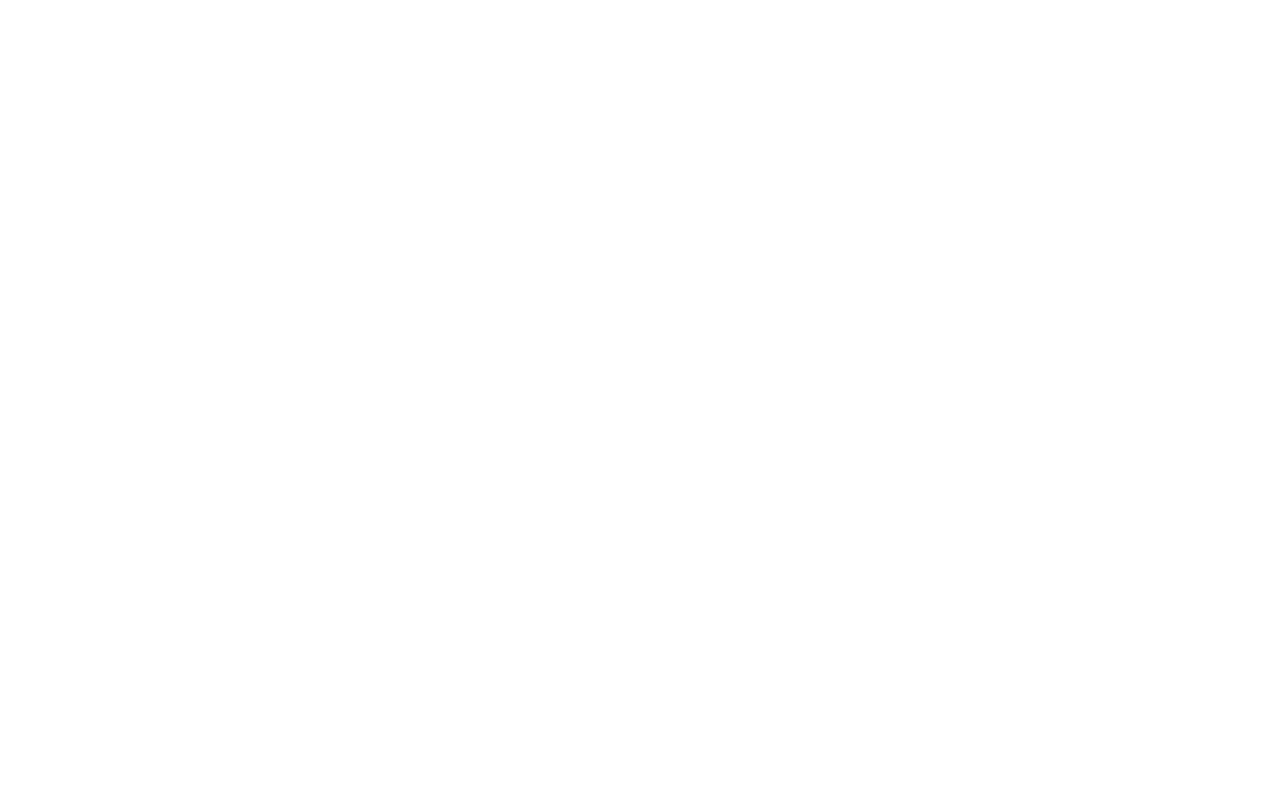
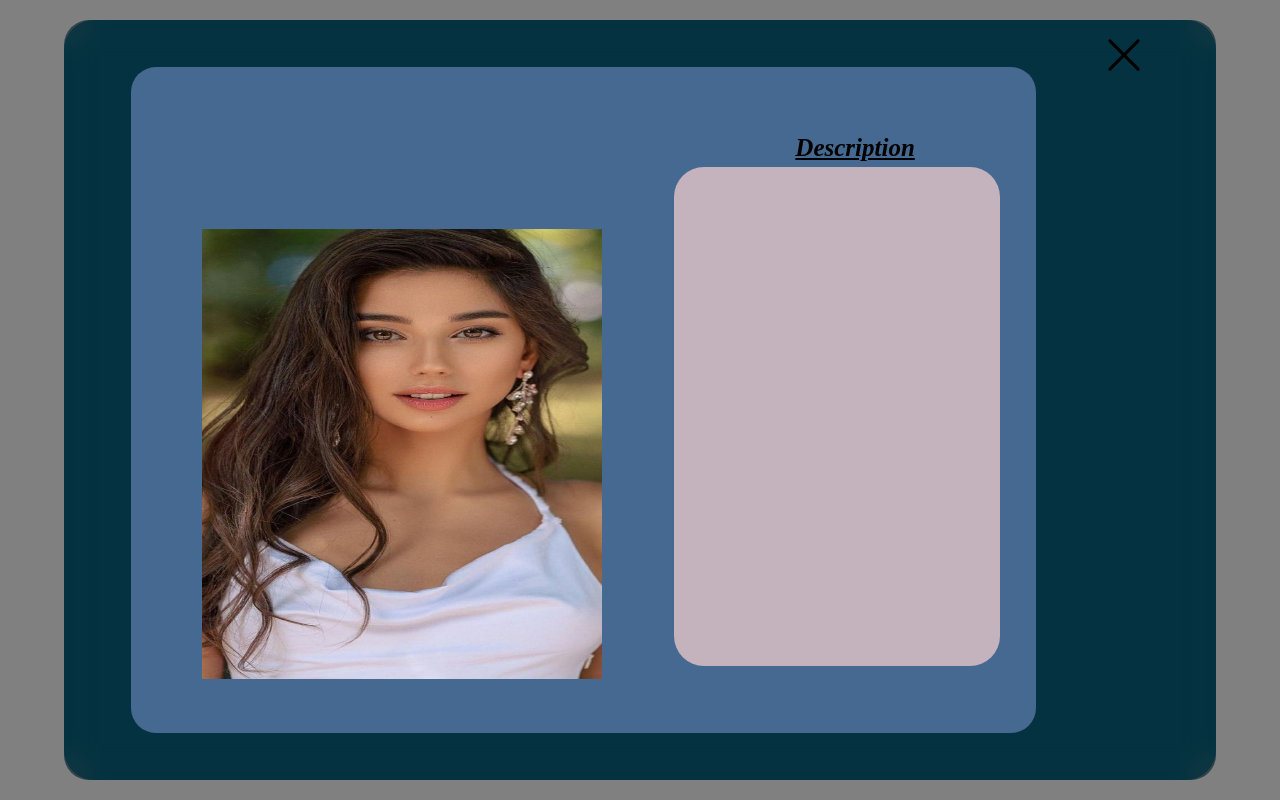
Before and after one commit to OrensObenas/galleryApp, a React (Vite) app: page /displayInformation in a window 1280 px wide. Before the commit this address had no page. Built offline with nearby package versions, Linux system fonts and the light colour scheme.

Commit message:
Image page is ok

```diff
--- a/src/App.jsx
+++ b/src/App.jsx
@@ -1,7 +1,6 @@
 ;import React, { useState } from "react"
 import ImagePage from "./pages/ImagePage/ImagePage"
 import DisplayInfoPage from "./pages/DisplayInfoPage/DisplayInfoPage"
-import DisplayInfo from "./components/DIsplayInfo/DisplayInfo"
 import CategoryPage from './pages/CategoryPage/CategoryPage'
 import { BrowserRouter as Router, Route, Routes } from 'react-router-dom';
 import './style.css'
@@ -38,157 +37,157 @@
     {
       title : 'La sensualliter',
       description : "Une femme sensuelle est élégante, charismatique, et émane une aura de confiance et de mystère. Son allure et son comportement captivent, éveillant les sens et suscitant l'admiration.",
-      ref : {user7},
+      image : {user7},
       category : 'women'
     },
     {
       title : 'Regard provocateur',
       description : "Une femme au regard provocateur possède des yeux perçants, pleins d'audace et de défi. Son regard intense capte l'attention, exprimant à la fois séduction et assurance.",
-      ref : {user6},
+      image : {user6},
       category : 'women'
     },
     {
       title : 'Beauté Indienne',
       description : "Une femme avec une beauté indienne a des traits délicats, des cheveux noirs brillants, une peau dorée, des yeux expressifs, souvent ornés de bijoux traditionnels et vêtue de tenues colorées et élégantes.",
-      ref : {user5},
+      image : {user5},
       category : 'women'
     },
     {
       title : 'La femme a la rose',
       description : "Une femme tenant des roses rouges avec un béret rouge incarne l'élégance et le romantisme, avec une touche artistique. Son style chic et son accessoire vibrant évoquent la passion et le charme.",
-      ref : {user4},
+      image : {user4},
       category : 'women'
     },
     {
       title : 'Femme de la nature',
       description : "Une femme de la nature est harmonieuse, connectée à la terre, avec une allure simple et sereine. Elle préfère les vêtements naturels, aime les plantes, et vit en symbiose avec son environnement.",
-      ref : {user3},
+      image : {user3},
       category : 'women'
     },
     {
       title : 'Harmonie avec la prairie',
-      description : "Une femme en harmonie avec la prairie est sereine, respire la liberté et la paix. Sa présence calme et naturelle reflète la beauté des fleurs et l'immensité des champs verts.",
-      ref : {user2},
+      description : "Une femme en harmonie avec la prairie est sereine, respire la liberté et la paix. Sa présence calme et naturelle imagelète la beauté des fleurs et l'immensité des champs verts.",
+      image : {user2},
       category : 'women'
     },
     {
       title : 'Femme aventuriere',
       description : "Une femme aventurière est audacieuse, curieuse et passionnée par l'exploration. Elle aime découvrir de nouveaux horizons, relever des défis et vivre des expériences excitantes en pleine nature.",
-      ref : {user1},
+      image : {user1},
       category : 'women'
     },
     {
       title : 'Miss monde',
       description : "Une Miss Monde incarne la beauté, la grâce et l'intelligence. Elle est charismatique, engagée dans des causes humanitaires, et représente une diversité culturelle avec élégance et compassion.",
-      ref : {user},
+      image : {user},
       category : 'women'
     },
     {
       title : 'Lamborghini Aventador',
       description : "La Lamborghini Aventador est une supercar emblématique, connue pour son design agressif et ses performances stupéfiantes. Dotée d'un moteur V12 puissant, elle allie luxe, technologie avancée et une allure futuriste qui attire tous les regards.",
-      ref : {car6},
+      image : {car6},
       category : 'car'
     },
     {
       title : 'Lamborghini Huracán',
       description : "La Lamborghini Huracán est une supercar impressionnante, célèbre pour son style saisissant et ses performances exceptionnelles. Équipée d'un moteur V10, elle offre une conduite exaltante avec une accélération rapide et une maniabilité précise, tout en incarnant l'essence de la sportivité italienne.",
-      ref : {car5},
+      image : {car5},
       category : 'car'
     },
     {
       title : 'Lamborghini Urus',
       description : "La Lamborghini Urus est un SUV de luxe et de performance, mariant l'élégance italienne à la robustesse d'un véhicule tout-terrain. Propulsée par un moteur V8 biturbo, elle offre une conduite sportive et confortable, avec un design audacieux et des finitions haut de gamme.",
-      ref : {car4},
+      image : {car4},
       category : 'car'
     },
     {
       title : 'Lamborghini Sian',
       description : "La Lamborghini Sian est une hypercar hybride révolutionnaire, combinant un moteur V12 traditionnel avec une technologie hybride légère. Son design futuriste et ses performances extrêmes en font un symbole de l'innovation automobile et du luxe exclusif.",
-      ref : {car3},
+      image : {car3},
       category : 'car'
     },
     {
       title : 'Lamborghini Centenario',
       description : "La Lamborghini Centenario est une hypercar rare et exclusive, créée pour célébrer le centenaire du fondateur de Lamborghini, Ferruccio Lamborghini. Propulsée par un moteur V12 puissant, elle se distingue par son design aérodynamique et ses matériaux légers, représentant l'apogée de l'ingénierie et du style italien.",
-      ref : {car2},
+      image : {car2},
       category : 'car'
     },
     {
       title : 'Lamborghini Veneno',
       description : "La Lamborghini Veneno est une supercar rare et futuriste, inspirée des avions de chasse. Avec son moteur V12 de 6,5 litres, elle allie performances extrêmes et design agressif, en faisant un objet de désir pour les collectionneurs passionnés.",
-      ref : {car1},
+      image : {car1},
       category : 'car'
     },
     {
       title : 'Rose',
       description : "Les roses sont des fleurs emblématiques, appréciées pour leur beauté et leur parfum envoûtant. Disponibles dans une variété de couleurs, elles symbolisent l'amour et la passion. Leurs pétales délicats et leur forme classique en font des choix populaires pour la décoration et les cadeaux.",
-      ref : {floor1},
+      image : {floor1},
       category : 'floor'
     },
     {
       title : 'Orchidées',
       description : "Les orchidées sont des fleurs exotiques renommées pour leur élégance et leur diversité de formes et de couleurs. Leurs pétales délicats et leur longue durée de vie en font des symboles de beauté et de luxe, parfaites pour ajouter une touche raffinée à toute décoration.",
-      ref : {floor2},
+      image : {floor2},
       category : 'floor'
     },
     {
       title : 'Tulipes',
       description : "Les tulipes sont des fleurs élégantes et vibrantes, connues pour leurs pétales lisses et leur forme distinctive en coupe. Disponibles dans une large palette de couleurs, elles évoquent le printemps et symbolisent souvent le renouveau et l'amour parfait.",
-      ref : {floor3},
+      image : {floor3},
       category : 'floor'
     },
     {
       title : 'Lys',
       description : "Le lys est une fleur majestueuse caractérisée par ses pétales délicats et son parfum enivrant. Sa forme élégante et ses couleurs vives en font un symbole de pureté et de sophistication, souvent utilisé dans les arrangements floraux pour ajouter une touche d'élégance et de grâce.",
-      ref : {floor4},
+      image : {floor4},
       category : 'floor'
     },
     {
       title : 'Œillets',
       description : "Les œillets sont des fleurs charmantes reconnaissables par leurs pétales dentelés et leur parfum doux. Disponibles dans une variété de couleurs, ils symbolisent souvent l'amour et l'admiration. Leur durabilité en vase en fait un choix populaire pour les bouquets et les décorations florales.",
-      ref : {floor5},
+      image : {floor5},
       category : 'floor'
     },
     {
       title : 'Gerberas',
       description : "Les géraniums sont des fleurs lumineuses et joyeuses, reconnaissables par leurs grandes têtes florales et leurs couleurs vives comme le rouge, le rose, le jaune et l'orange. Leurs pétales rayonnants et leur longue durée de vie en vase en font des choix populaires pour égayer n'importe quel arrangement floral.",
-      ref : {floor6},
+      image : {floor6},
       category : 'floor'
     },
     {
       title : 'Vintage',
       description : "La décoration vintage évoque les styles rétro des décennies passées, avec des meubles et des accessoires anciens ou rétro. Elle utilise des motifs et des couleurs nostalgiques pour créer une ambiance nostalgique et pleine de charme.",
-      ref : {deco1},
+      image : {deco1},
       category : 'other'
     },
     {
       title : 'Scandinave',
       description : "La décoration scandinave se caractérise par son minimalisme fonctionnel, ses couleurs claires comme le blanc et le gris, ainsi que l'utilisation de bois naturel. Elle crée une atmosphère chaleureuse et harmonieuse avec des touches de design nordique.",
-      ref : {deco2},
+      image : {deco2},
       category : 'other'
     },
     {
       title : 'Industriel',
       description : "La décoration industrielle s'inspire des anciens entrepôts et usines, avec des matériaux comme le métal, le béton et le bois brut. Elle privilégie les espaces ouverts, les structures apparentes et les finitions robustes pour un style urbain et authentique.",
-      ref : {deco3},
+      image : {deco3},
       category : 'other'
     },
     {
       title : 'Minimaliste',
       description : "La décoration minimaliste se distingue par son design épuré et fonctionnel, avec des espaces dégagés, des couleurs neutres et peu d'objets décoratifs. Elle favorise la simplicité et la clarté pour créer une ambiance calme et harmonieuse.",
-      ref : {deco4},
+      image : {deco4},
       category : 'other'
     },
     {
       title : 'Rustique',
       description : "La décoration rustique célèbre le charme et l'authenticité des intérieurs campagnards. Elle met en avant des matériaux naturels comme le bois vieilli, la pierre et le métal patiné. Les meubles sont souvent robustes et artisanaux.",
-      ref : {deco5},
+      image : {deco5},
       category : 'other'
     },
     {
       title : 'Moderne',
       description : "La décoration moderne se caractérise par des lignes épurées, des espaces ouverts et une palette de couleurs neutres ou vives. Elle privilégie les matériaux comme le métal, le verre et le béton . ",
-      ref : {deco6},
+      image : {deco6},
       category : 'other'
     }
   ]
@@ -201,6 +200,7 @@
             <Routes>
               <Route path="/" element={<CategoryPage setFormCallback={setFormCallback} formCallback={formCallback} contenu={contenu} />} />
               <Route path="/displayImage" element={<ImagePage formCallback={formCallback} />} />
+              <Route path="/displayInformation" element={<DisplayInfoPage />} />
             </Routes>
           </Router>
     </>
--- a/src/components/DIsplayInfo/DisplayInfo.jsx
+++ b/src/components/DIsplayInfo/DisplayInfo.jsx
@@ -2,6 +2,7 @@
 import User from '../../assets/User.jpg'
 import cross from '../../assets/cross.svg'
 import './displayInfo.css'
+import { Link } from 'react-router-dom'
 
 const DisplayInfo = (props) => {
 
@@ -12,24 +13,28 @@
           displayInfo__main.style.display = 'none'
 
   }
-    console.log(props)
+
+  const category = props.category;
+  const backhref = `/displayImage?category=${category}`
   return (
     <>
       <div className='displayInfo__main'>
         <div className='displayInfo__cross'>
-          <div className='displayInfo__buttoncross' onClick={handleClick}>
+        <Link to={backhref}>
+          <div className='displayInfo__buttoncross'>
             <img src={cross} alt='cross' className='displayInfo__crossimg' />
           </div>
+        </Link>
         </div>
         <div className='displayInfo__container'>
             <div className='displayInfo__sideLeft'>
-                <h2>bois </h2>
-                <img src='' alt='your big Image'/>
+                <h2>{props.title} </h2>
+                <img src={User} alt='your big Image'/>
             </div>
             <div className='displayInfo__sideRight'>
                     <h2>Description</h2>
                 <div className='displayInfo__description'>
-                    <p></p>
+                    <p>{props.description}</p>
                 </div>
             </div>
         </div>
--- a/src/components/DIsplayInfo/displayInfo.css
+++ b/src/components/DIsplayInfo/displayInfo.css
@@ -7,7 +7,7 @@
     background-color: rgba(0, 0, 0, 0.393);
     backdrop-filter: blur(15px);
     border-radius: 25px;
-    display: none;
+    display: flex;
     flex-direction: row-reverse;
     align-items: center;
     justify-content: center;
--- a/src/components/ImageFrame/imageFrame.css
+++ b/src/components/ImageFrame/imageFrame.css
@@ -31,12 +31,10 @@
 .ImageFrame__container .ImageFrame__image{
     width: 100%;
     height: 65%;
-    padding: 1%;
-    background-color: #1e152a;
 }
 .ImageFrame__container .ImageFrame__image img{
    width: 100%;
    height: 100%;
 
-    border-radius:  15px;
+    border-radius:  15px 15px 0 0;
 }
--- a/src/pages/DisplayInfoPage/DisplayInfoPage.jsx
+++ b/src/pages/DisplayInfoPage/DisplayInfoPage.jsx
@@ -1,14 +1,25 @@
 import React from 'react'
-import Form from "../../components/Form/Form"
-import GalleryRight from "../../components/galleryRight/GalleryRight"
 import DisplayInfo from '../../components/DIsplayInfo/DisplayInfo'
 import './displayInfoPage.css'
+import { useLocation } from 'react-router-dom'
 
 const DisplayInfoPage = () => {
+
+  const location = useLocation()
+  const { pathname, search, hash, state } = location;
+
+  const query = new URLSearchParams(search);
+  const category = query.get("category");
+  const title = query.get("title");
+  const description = query.get("description");
+
   return (
     <>
-        <Form />
-        <GalleryRight />
+      <div className="app_main_display">
+        <DisplayInfo category={category} title={title} description={description} />
+        <div className="app__container_display">
+        </div>
+      </div>
     </>
   )
 }
--- a/src/pages/DisplayInfoPage/displayInfoPage.css
+++ b/src/pages/DisplayInfoPage/displayInfoPage.css
@@ -0,0 +1,17 @@
+.app_main_display{
+    display: flex;
+    align-items: center;
+    justify-content: center;
+    background-color: gray;
+
+    height: 100vh;
+}
+
+.app__container_display{
+    display: flex;
+    background-color: #08536a;
+    height: 100vh;
+    width: 90%;
+    height: 95%;
+    border-radius: 30px;
+}
--- a/src/pages/ImagePage/ImagePage.jsx
+++ b/src/pages/ImagePage/ImagePage.jsx
@@ -1,7 +1,6 @@
 import React, { useState } from 'react'
 import Form from '../../components/Form/Form'
 import GalleryRightImage from '../../components/galleryRightImage/GalleryRightImage'
-import DisplayInfo from '../../components/DIsplayInfo/DisplayInfo'
 import { useLocation } from 'react-router-dom'
 
 const ImagePage = (props) => {
@@ -43,10 +42,9 @@
   return (
     <>
       <div className="app_main">
-        <DisplayInfo infoFrame={infoFrame} />
         <div className="app__container">
           <Form />
-          <GalleryRightImage category={category} contenuParCategorie={contenuParCategorie} setInfoFrame={setInfoFrame} />
+          <GalleryRightImage category={category} contenuParCategorie={contenuParCategorie} setInfoFrame={setInfoFrame} infoFrame={infoFrame} />
         </div>
       </div>
     </>
```
Also changed, not shown: src/components/ImageFrame/ImageFrame.jsx (+10 -17 lines), src/components/galleryRightImage/GalleryRightImage.jsx (+3 -16 lines).
